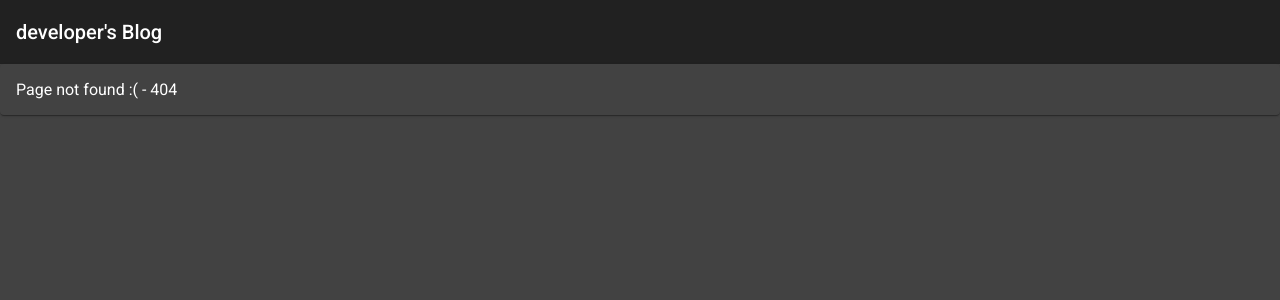
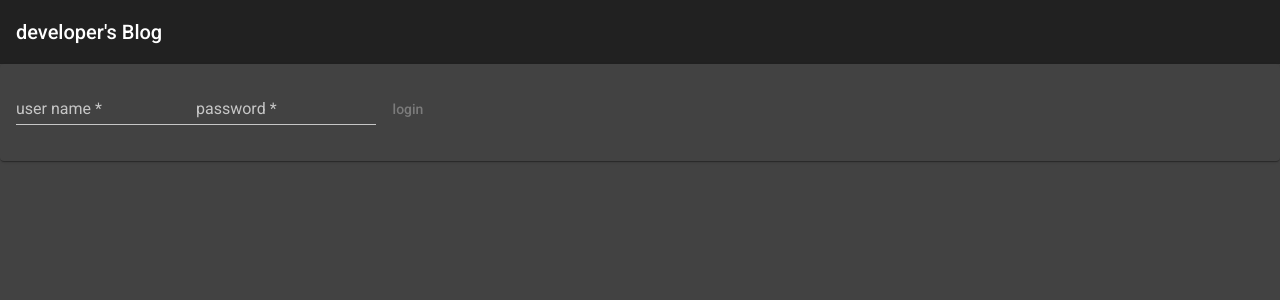
Before and after one commit to ralexandre75/whisky-cms-ng, an Angular app: page /auth in a window 1280 px wide. Before the commit this address had no page. Shown: the top 300 px of the page. Built offline with nearby package versions, Linux system fonts and the light colour scheme; what ngx-editor would draw is missing.

Commit message:
authentication with passport

```diff
--- /dev/null
+++ b/src/app/add.cookie.interceptor.ts
@@ -0,0 +1,17 @@
+import { HttpInterceptor, HttpRequest, HttpHandler, HttpEvent } from '@angular/common/http';
+import { Injectable } from '@angular/core';
+import { Observable } from 'rxjs';
+
+@Injectable()
+export class AddCookieInterceptor implements HttpInterceptor {
+    intercept(req: HttpRequest<any>, next: HttpHandler): Observable<HttpEvent<any>> {
+        console.log(`AddCookieInterceptor intercepted ${req.url} with method ${req.method}`);
+
+        const reqWithCookie: HttpRequest<any> = req.clone({
+            withCredentials: true
+        });
+        return next.handle(reqWithCookie);
+    }
+
+
+}
--- a/src/app/admin/admin.component.html
+++ b/src/app/admin/admin.component.html
@@ -1,3 +1,8 @@
+<mat-card>
+  <button mat-button (click)="logout()">logout</button>
+  {{ errorFromServer }}
+</mat-card>
+
 <mat-selection-list #blogposts>
   <mat-list-option *ngFor="let bp of allBlogposts" [value]="bp._id">
     <a [routerLink]="['/admin/blog-posts/', bp._id]">{{bp.title}}</a>
--- a/src/app/admin/admin.component.ts
+++ b/src/app/admin/admin.component.ts
@@ -2,6 +2,8 @@ import { Component, OnInit } from '@angular/core';
 import { Blogpost } from '../models/blogpost';
 import { Observable } from 'rxjs';
 import { BlogpostService } from '../services/blogpost.service';
+import { AuthService } from '../services/auth.service';
+import { Router } from '@angular/router';
 
 @Component({
   selector: 'app-admin',
@@ -10,11 +12,15 @@ import { BlogpostService } from '../services/blogpost.service';
 })
 export class AdminComponent implements OnInit {
   //blogposts$: Observable<Blogpost[]>;
-  allBlogposts: Blogpost[]
+  allBlogposts: Blogpost[];
+  errorFromServer = '';
 
-  constructor( private blogpostService: BlogpostService) { }
+  constructor( private blogpostService: BlogpostService, private authService: AuthService, private router: Router) { }
 
   ngOnInit() {
+    if(!this.authService.isAuthenticated) {
+      this.router.navigate(['/auth']);
+    }
     //this.blogposts$ = this.blogpostService.getBlogposts();
     this.blogpostService
         .getBlogposts()
@@ -54,7 +60,15 @@ export class AdminComponent implements OnInit {
   }
 
   handleError(err){
+    this.errorFromServer = `Error ${err.status} - ${err.statusText}`
     console.error('Bordel une erreur', err);
   }
 
+  logout() {
+    this.authService.logout().subscribe(data => {
+      console.log(data);
+      this.router.navigate(['/auth'])
+    }, err => console.error(err))
+  }
+
 }
--- a/src/app/app-routing.module.ts
+++ b/src/app/app-routing.module.ts
@@ -5,10 +5,12 @@ import { BlogpostComponent } from './blogpost/blogpost.component';
 import { ErrorPageComponent } from './error-page/error-page.component';
 import { AdminComponent } from './admin/admin.component';
 import { BlogpostEditComponent } from './blogpost-edit/blogpost-edit.component';
+import { AuthComponent } from './auth/auth.component';
 
 const routes: Routes = [
   { path: '', component: BlogpostListComponent },
   { path: 'blog-posts/:id', component: BlogpostComponent },
+  { path: 'auth', component: AuthComponent},
   { path: 'admin', component: AdminComponent},
   { path: 'admin/blog-posts/:id', component: BlogpostEditComponent },
   { path: '**', component: ErrorPageComponent } //localhost:4200/blog-posts/a1z2e3
--- a/src/app/app.module.ts
+++ b/src/app/app.module.ts
@@ -1,6 +1,6 @@
 import { BrowserModule } from '@angular/platform-browser';
 import { NgModule } from '@angular/core';
-import { HttpClientModule } from '@angular/common/http';
+import { HttpClientModule, HTTP_INTERCEPTORS } from '@angular/common/http';
 import { ReactiveFormsModule, FormsModule } from '@angular/forms';
 
 import { NgxEditorModule } from 'ngx-editor';
@@ -15,6 +15,8 @@ import { ErrorPageComponent } from './error-page/error-page.component';
 import { AdminComponent } from './admin/admin.component';
 import { BlogpostCreateComponent } from './blogpost-create/blogpost-create.component';
 import { BlogpostEditComponent } from './blogpost-edit/blogpost-edit.component';
+import { AuthComponent } from './auth/auth.component';
+import { AddCookieInterceptor } from './add.cookie.interceptor';
 
 @NgModule({
   declarations: [
@@ -24,7 +26,8 @@ import { BlogpostEditComponent } from './blogpost-edit/blogpost-edit.component';
     ErrorPageComponent,
     AdminComponent,
     BlogpostCreateComponent,
-    BlogpostEditComponent
+    BlogpostEditComponent,
+    AuthComponent
   ],
   imports: [
     BrowserModule,
@@ -36,7 +39,9 @@ import { BlogpostEditComponent } from './blogpost-edit/blogpost-edit.component';
     FormsModule,
     NgxEditorModule
   ],
-  providers: [],
+  providers: [
+    { provide: HTTP_INTERCEPTORS, useClass: AddCookieInterceptor, multi: true}
+  ],
   bootstrap: [AppComponent]
 })
 export class AppModule { }
--- /dev/null
+++ b/src/app/auth/auth.component.html
@@ -0,0 +1,13 @@
+<mat-card>
+  <form #loginForm="ngForm" (ngSubmit)="login()">
+    <div class="example-container">
+      <mat-form-field>
+        <input matInput type="text" placeholder="user name"  id="username" [(ngModel)]="user.username" name="username" required>
+      </mat-form-field>
+      <mat-form-field>
+        <input matInput type="password" placeholder="password" id="password" [(ngModel)]="user.password" name="password" required>
+      </mat-form-field>
+      <button mat-button type="submit" [disabled]="!loginForm.form.valid">login</button>
+    </div>
+  </form>
+</mat-card>
--- /dev/null
+++ b/src/app/auth/auth.component.ts
@@ -0,0 +1,37 @@
+import { Component, OnInit } from '@angular/core';
+import { User } from '../models/user';
+import { AuthService } from '../services/auth.service';
+import { Router } from '@angular/router';
+
+@Component({
+  selector: 'app-auth',
+  templateUrl: './auth.component.html',
+  styleUrls: ['./auth.component.css']
+})
+export class AuthComponent implements OnInit {
+
+  user: User = { username: '', password: ''};
+
+
+  constructor(private authService: AuthService, private router: Router) { }
+
+  ngOnInit() {
+  }
+
+  login() {
+    console.log('user', this.user);
+    this.authService
+      .login(this.user)
+      .subscribe(data => this.handleSuccess(data), error => this.handleError(error));
+  }
+
+  handleSuccess(data) {
+    console.log('logged in', data);
+    this.router.navigate(['/admin']);
+  }
+
+  handleError(error) {
+    console.error( 'NOT logged in', error);
+  }
+
+}
--- /dev/null
+++ b/src/app/models/user.ts
@@ -0,0 +1,5 @@
+export interface User {
+    isLoggedIn?: boolean;
+    username: string;
+    password: string;
+}
--- /dev/null
+++ b/src/app/services/auth.service.ts
@@ -0,0 +1,23 @@
+import { Injectable } from '@angular/core';
+import { HttpClient } from '@angular/common/http';
+import { User } from '../models/user';
+
+@Injectable({
+  providedIn: 'root'
+})
+export class AuthService {
+  baseURL="http://localhost:3000/auth";
+  isAuthenticated = false;
+
+  constructor(private http: HttpClient) { }
+
+  login(user: User) {
+    this.isAuthenticated = true;
+    return this.http.post<User>(`${this.baseURL}/login`, user);
+  }
+
+  logout() {
+    this.isAuthenticated = false;
+    return this.http.get(`${this.baseURL}/logout`);
+  }
+}
```
Also changed, not shown: src/app/auth/auth.component.css (added), 1 other file (tests, documents, lock files or other folders).
